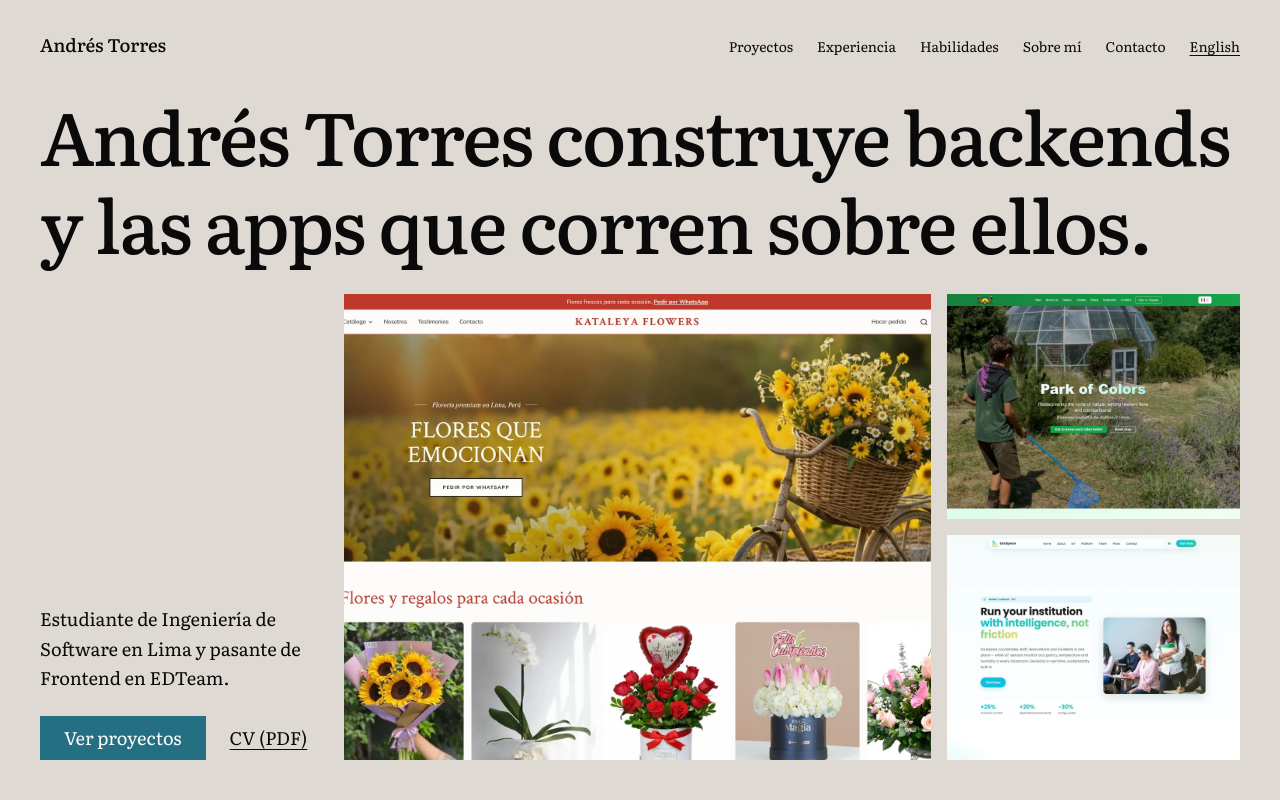
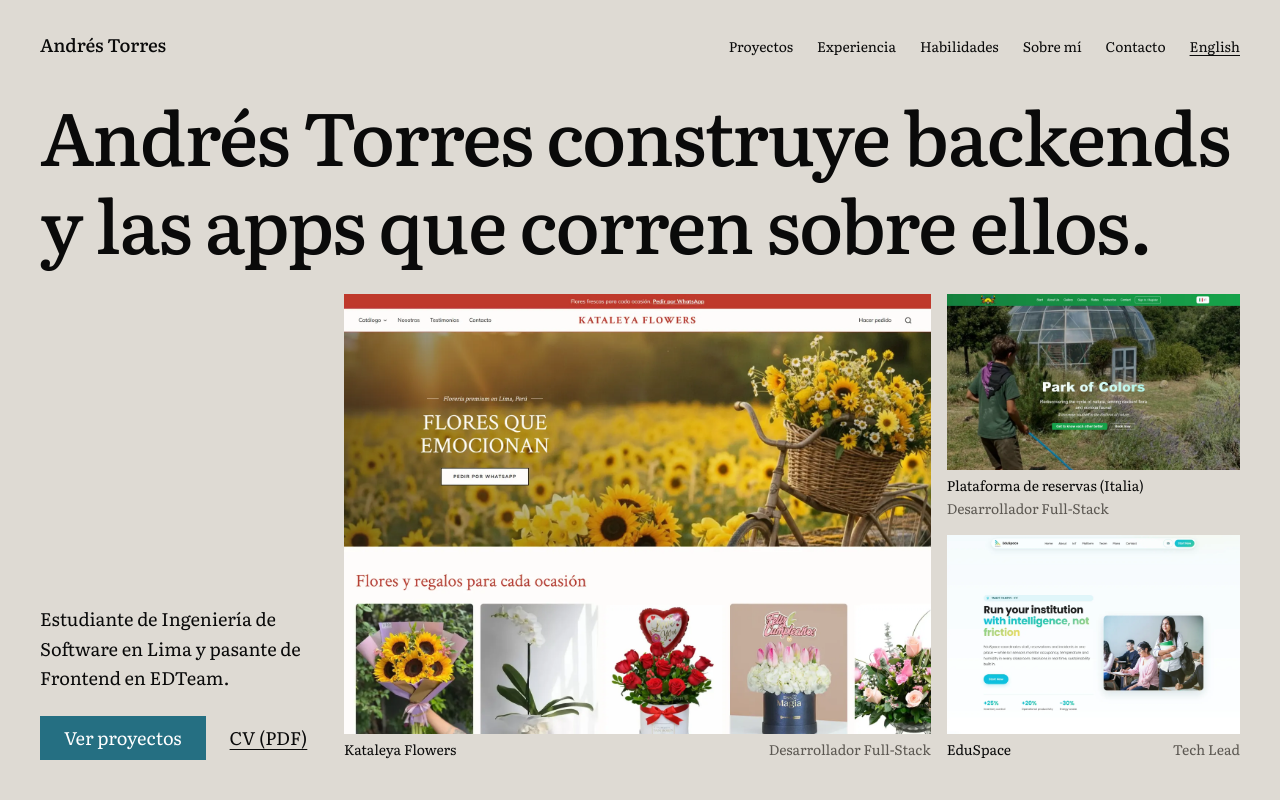
Before and after one commit to andrest04/portfolio, a Next.js app: page / in a window 1280 px wide. Shown: the top 800 px of the page. Built offline with nearby package versions, Linux system fonts and the light colour scheme; no server answers.

Commit message:
fix(hero): fit the copy and actions in the first screen and caption the pictures
Let the picture row take what the headline leaves of 100svh, with the copy
as its floor, so the actions stay visible down to about 620px tall. Name
each picture link by project and role in a visible caption.

```diff
--- a/src/app/globals.css
+++ b/src/app/globals.css
@@ -347,6 +347,17 @@ p {
 }
 
 .hero__picture {
+  display: grid;
+  grid-template-rows: minmax(0, 1fr) auto;
+  gap: 4px;
+  min-width: 0;
+}
+
+.hero__picture:first-child {
+  grid-column: 1 / -1;
+}
+
+.hero__frame {
   position: relative;
   display: block;
   aspect-ratio: 4 / 3;
@@ -354,8 +365,16 @@ p {
   background: var(--surface);
 }
 
-.hero__picture:first-child {
-  grid-column: 1 / -1;
+.hero__caption {
+  display: flex;
+  flex-wrap: wrap;
+  justify-content: space-between;
+  gap: 0 12px;
+  font-size: var(--step-small);
+}
+
+.hero__role {
+  color: var(--muted);
 }
 
 .hero__picture img {
@@ -388,7 +407,8 @@ p {
 @media (min-width: 1100px) {
   .hero {
     grid-template-columns: repeat(12, minmax(0, 1fr));
-    grid-template-rows: auto minmax(420px, 1fr);
+    /* The pictures take what the headline leaves of the first screen; the copy sets the floor. */
+    grid-template-rows: auto minmax(auto, 1fr);
     gap: 32px 16px;
     min-height: 100svh;
     padding: 96px var(--margin) var(--margin);
@@ -408,9 +428,14 @@ p {
     grid-column: 4 / -1;
     grid-template-columns: 2fr 1fr;
     grid-template-rows: minmax(0, 1fr) minmax(0, 1fr);
+    min-height: 180px;
   }
 
   .hero__picture {
+    min-height: 0;
+  }
+
+  .hero__frame {
     aspect-ratio: auto;
     min-height: 0;
   }
--- a/src/components/sections/Hero.tsx
+++ b/src/components/sections/Hero.tsx
@@ -48,9 +48,11 @@ export default function Hero({ t, locale }: HeroProps) {
             href={project.links.demo}
             notice={t.meta.newTab}
           >
+            <span className="hero__frame">
+              {/* The caption names the link, so the picture stays out of its accessible name. */}
               <Image
                 src={project.image.main}
-              alt={project.image.mainAlt}
+                alt=""
                 fill
                 preload={index === 0}
                 sizes={
@@ -59,6 +61,10 @@ export default function Hero({ t, locale }: HeroProps) {
                     : "(min-width: 1100px) 25vw, 50vw"
                 }
               />
+            </span>
+            <span className="hero__caption">
+              <span>{project.name}</span> <span className="hero__role">{project.role}</span>
+            </span>
           </ExternalLink>
         ))}
       </div>
```
Lines whose indentation alone changed are shown as unchanged.
